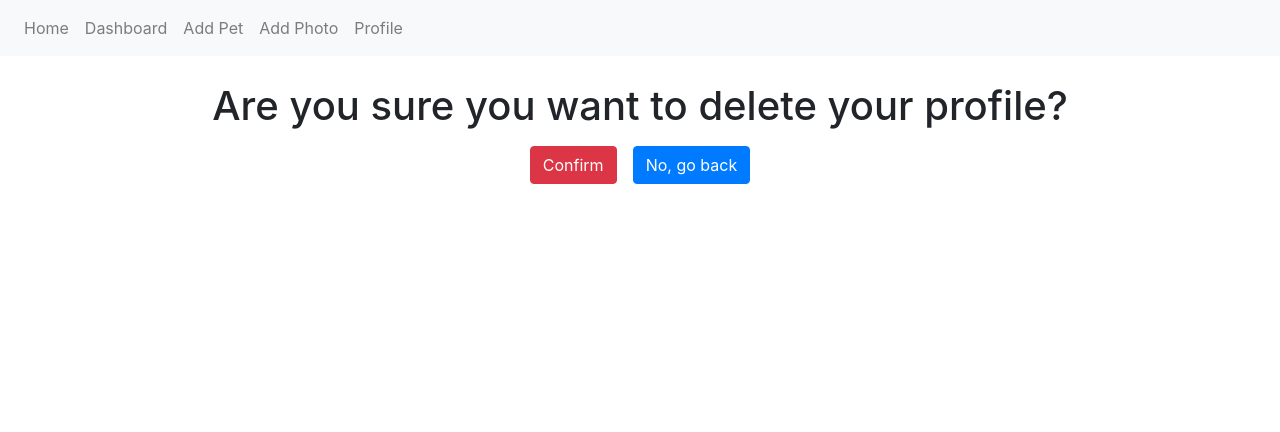
After one commit to MilenPlamenov/petstagram_project, a Django app: page /petstagramauth/profile/delete/ in a window 1280 px wide. The commit adds this page. Shown: the top 432 px of the page. Run offline with Django 4.2, Linux system fonts and the light colour scheme; a user stored in the database is signed in; tables that the repository leaves empty hold one stand-in row (values such as "Sample post"); some libraries are stand-ins or nearby versions.

Commit message:
Added profile edit/delete

```diff
--- a/petstagram/petstagram_auth/forms.py
+++ b/petstagram/petstagram_auth/forms.py
@@ -50,3 +50,32 @@ class ProfileForm(forms.ModelForm):
     class Meta:
         model = Profile
         exclude = ('user', 'description', 'birth', 'gender')
+
+
+class EditProfile(forms.ModelForm):
+    class Meta:
+        model = UserModel
+        fields = ('username', 'last_name', 'email')  # added first and last name / easier register in the app
+
+    def __init__(self, *args, **kwargs):  # rewriting the init method to remove the help text from the fields
+        super(EditProfile, self).__init__(*args, **kwargs)
+        for field_name in ['username']:
+            self.fields[field_name].help_text = None
+
+
+class EditExtendedProfile(forms.ModelForm):
+    class Meta:
+        model = Profile
+        fields = ('picture', 'birth', 'description')
+
+
+class DeleteProfile(forms.ModelForm):
+    class Meta:
+        model = UserModel
+        fields = ()
+
+
+class DeleteExtendedProfile(forms.ModelForm):
+    class Meta:
+        model = Profile
+        fields = ()
--- a/petstagram/petstagram_auth/urls.py
+++ b/petstagram/petstagram_auth/urls.py
@@ -1,9 +1,11 @@
 from django.urls import path
 
-from petstagram.petstagram_auth.views import profile_page_view, create_profile, show_401
+from petstagram.petstagram_auth.views import profile_page_view, create_profile, show_401, edit_profile, delete_profile
 
 urlpatterns = (
     path('profile/', profile_page_view, name='profile'),
     path('profile/create/', create_profile, name='create profile'),
     path('unauthorized/', show_401, name='unauthorized'),
+    path('profile/edit/', edit_profile, name='edit profile'),
+    path('profile/delete/', delete_profile, name='delete profile'),
 )
--- a/petstagram/petstagram_auth/views.py
+++ b/petstagram/petstagram_auth/views.py
@@ -5,7 +5,9 @@ from django.shortcuts import render, redirect
 from django.urls import reverse
 
 from petstagram.main.models import Pet, PetPhoto
-from petstagram.petstagram_auth.forms import CreateProfileForm, ProfileForm
+from petstagram.petstagram_auth.forms import CreateProfileForm, ProfileForm, EditProfile, EditExtendedProfile, \
+    DeleteProfile, DeleteExtendedProfile
+from petstagram.petstagram_auth.models import Profile
 
 
 def show_401(request):
@@ -35,7 +37,52 @@ def create_profile(request):
         "profile_form": profile_form,
     }
 
-    return render(request, 'profile_create.html', context)
+    return render(request, 'auth_templates/profile_create.html', context)
+
+
+@login_required(login_url='/petstagramauth/unauthorized/')
+def edit_profile(request):
+    profile = Profile.objects.get(id=request.user.id)
+    if profile.id != request.user.id:
+        return redirect(reverse('index'))
+
+    if request.method == "GET":
+        user_form = EditProfile(instance=request.user)
+        profile_form = EditExtendedProfile(instance=profile)
+    else:
+        user_form = EditProfile(request.POST, request.FILES, instance=request.user)
+        profile_form = EditExtendedProfile(request.POST, request.FILES, instance=profile)
+        if user_form.is_valid() and profile_form.is_valid():
+            user_form.save()
+            profile_form.save()
+            return redirect(reverse('index'))
+
+    context = {
+        "user_form": user_form,
+        "profile_form": profile_form,
+    }
+    return render(request, 'auth_templates/profile_edit.html', context)
+
+
+@login_required(login_url='/petstagramauth/unauthorized/')
+def delete_profile(request):
+    profile = Profile.objects.get(id=request.user.id)
+    if profile.id != request.user.id:
+        return redirect(reverse('index'))
+
+    if request.method == "GET":
+        user_form = DeleteProfile(instance=request.user)
+        profile_form = DeleteExtendedProfile(instance=profile)
+    else:
+        profile.picture.delete()
+        profile.delete()
+        request.user.delete()
+        return redirect(reverse('index'))
+    context = {
+        "user_form": user_form,
+        "profile_form": profile_form,
+    }
+    return render(request, 'auth_templates/profile_delete.html', context)
 
 
 @login_required(login_url='/petstagramauth/unauthorized/')
@@ -52,4 +99,4 @@ def profile_page_view(request):
         'photos_count': photos_count,
         'photos_likes': photos_likes,
     }
-    return render(request, 'profile_details.html', context)
+    return render(request, 'auth_templates/profile_details.html', context)
--- a/petstagram/urls.py
+++ b/petstagram/urls.py
@@ -4,7 +4,6 @@ from django.urls import path, include
 from django.conf import settings
 from django.conf.urls.static import static
 
-from petstagram.petstagram_auth.views import show_401
 
 urlpatterns = [
                   path('admin/', admin.site.urls),
--- a/petstagram/main/templates/401_error.html
+++ b/templates/401_error.html
@@ -1,4 +1,4 @@
-{% extends 'home_page.html'%}
+{% extends 'home_page.html' %}
 
 {% block content %}
 <div class="container mb-5 mt-2">
--- /dev/null
+++ b/templates/auth_templates/profile_delete.html
@@ -0,0 +1,57 @@
+{% extends 'home_page.html' %}
+
+
+{% block nav %}
+    <!-- Navigation Bar -->
+    <nav class="navbar navbar-expand-lg navbar-light bg-light" style="margin-bottom:2%">
+        <button class="navbar-toggler" type="button" data-toggle="collapse" data-target="#navbarNavDropdown"
+                aria-controls="navbarNavDropdown" aria-expanded="false" aria-label="Toggle navigation">
+            <span class="navbar-toggler-icon"></span>
+        </button>
+        <div class="collapse navbar-collapse" id="navbarNavDropdown">
+            <ul class="navbar-nav">
+                <li class="nav-item">
+                    <a class="nav-link" href="{% url 'index' %}">Home</a>
+                </li>
+                <li class="nav-item">
+                    <a class="nav-link" href="{% url 'dashboard' %}">Dashboard</a>
+                </li>
+                <li class="nav-item">
+                    <a class="nav-link" href="#">Add Pet</a>
+                </li>
+                <li class="nav-item">
+                    <a class="nav-link" href="#">Add Photo</a>
+                </li>
+                <li class="nav-item">
+                    <a class="nav-link" href="{% url 'profile' %}">Profile</a>
+                </li>
+            </ul>
+        </div>
+    </nav>
+    <!-- End Navigation Bar -->
+{% endblock %}
+
+{% block content %}
+    <div class="container">
+        <div class="row">
+            <div class="col-lg-12 text-center">
+                <h1>Are you sure you want to delete your profile?</h1>
+                <div class="m-auto d-flex justify-content-center">
+                    <div class="m-2">
+                        <form method="post" action="">
+                            {% csrf_token %}
+                            {{ user_form }}
+                            {{ profile_form }}
+                            <!-- For for Deleting a Profile -->
+
+                            <input type="submit" value="Confirm" class="btn btn-danger"/>
+                        </form>
+                    </div>
+                    <div class="m-2">
+                        <a class="btn btn-primary" href="javascript:history.back()">No, go back</a>
+                    </div>
+                </div>
+            </div>
+        </div>
+    </div>
+{% endblock %}
--- a/petstagram/main/templates/profile_details.html
+++ b/templates/auth_templates/profile_details.html
@@ -61,8 +61,8 @@
                     </div>
                     <p class="mt-2">Total Images: {{ photos_count }}</p>
                     <p class="mt-2">Total Likes: {{ photos_likes }}</p>
-                    <a href="#" class="btn btn-primary">Edit</a>
-                    <a href="#" class="btn btn-danger">Delete</a>
+                    <a href="{% url 'edit profile' %}" class="btn btn-primary">Edit</a>
+                    <a href="{% url 'delete profile' %}" class="btn btn-danger">Delete</a>
                 </div>
             </div>
         </div>
--- a/petstagram/main/templates/photo_details.html
+++ b/templates/photo_details.html
@@ -59,8 +59,8 @@
                 <!-- Likes Counter -->
                 <p class="mt-2">Likes: {{ photo.likes }}</p>
                 <!-- Buttons -->
-                <a href="#" class="btn btn-primary">Edit</a>
-                <a href="#" class="btn btn-danger">Delete</a>
+                <a href="{% url 'edit profile' %}" class="btn btn-primary">Edit</a>
+                <a href="{% url 'delete profile' %}" class="btn btn-danger">Delete</a>
             </div>
         </div>
     </div>
```
Also changed, not shown: templates/auth_templates/profile_edit.html (added, +51 -0 lines), templates/auth_templates/profile_create.html (renamed from petstagram/main/templates/profile_create.html), templates/dashboard.html (renamed from petstagram/main/templates/dashboard.html), templates/home_page.html (renamed from petstagram/main/templates/home_page.html).
